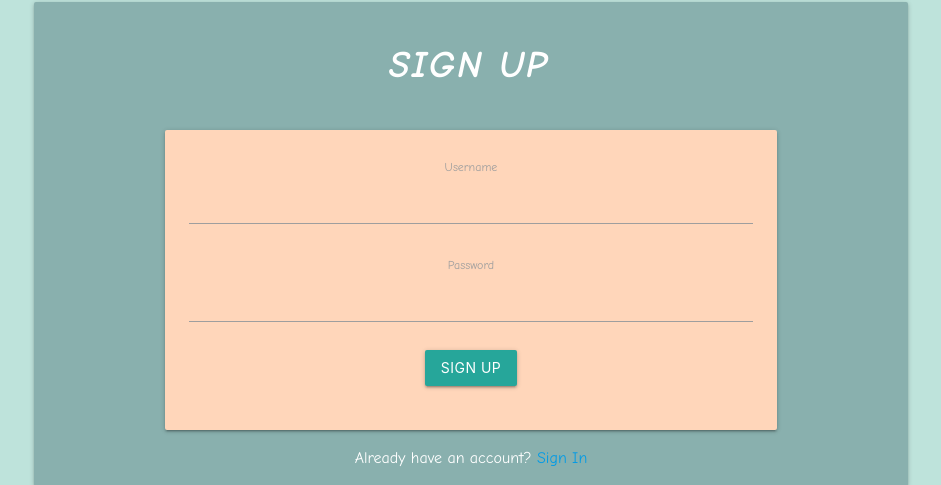
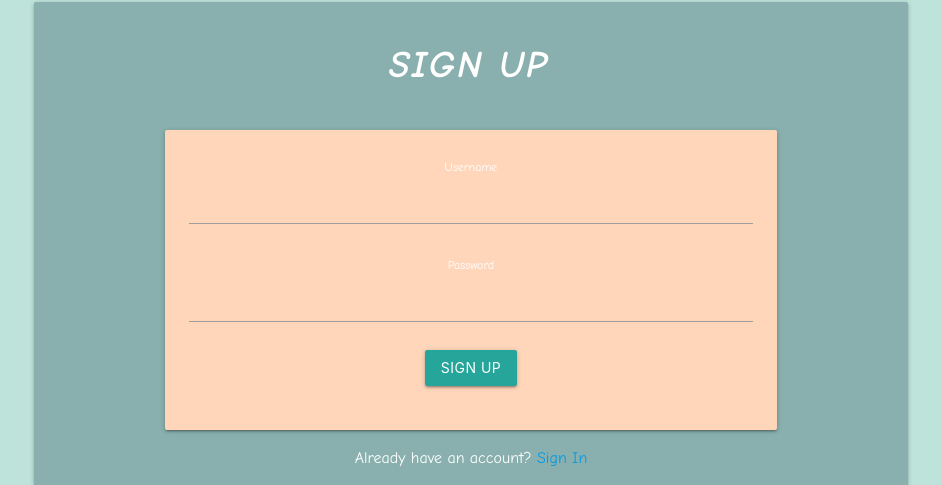
Before and after one commit to Birrellc/Navigating-Newcastle, a Flask app: page /signup in a window 1280 px wide. Shown: the part 106-591 px from the top of the page, without its empty margins (169-1110 px from the left). Run offline with Flask 2, Linux system fonts and the light colour scheme; some libraries are stand-ins or nearby versions.

Commit message:
fix: fixed typo for form-text style

```diff
--- a/static/css/style.css
+++ b/static/css/style.css
@@ -14,6 +14,10 @@ body {
   font-weight: 500;
   font-size: 16px;
   color: #ffffff;
+}
+
+.form-text {
+  color: white;
 }
 
 nav {
@@ -163,7 +167,3 @@ i.fa-envelope {
   letter-spacing: 2px;
   margin-right: 2px;
 }
-
-.cheese {
-  color: white;
-}
```
